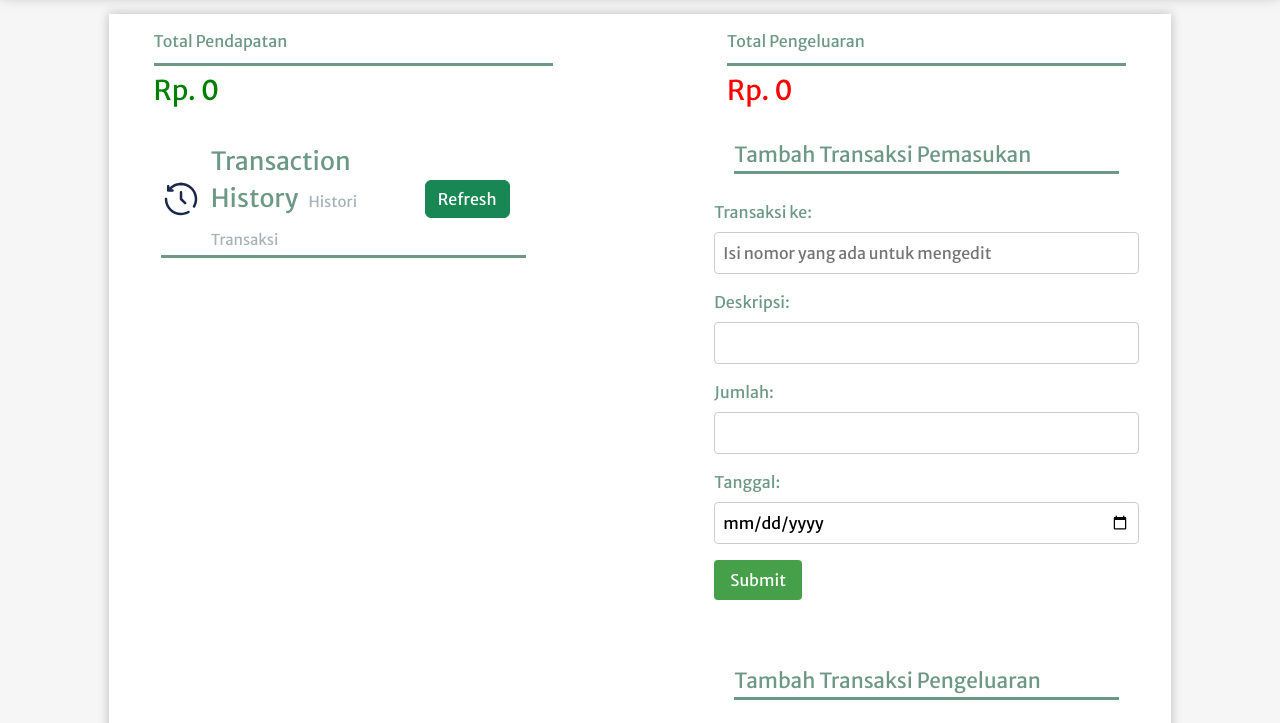
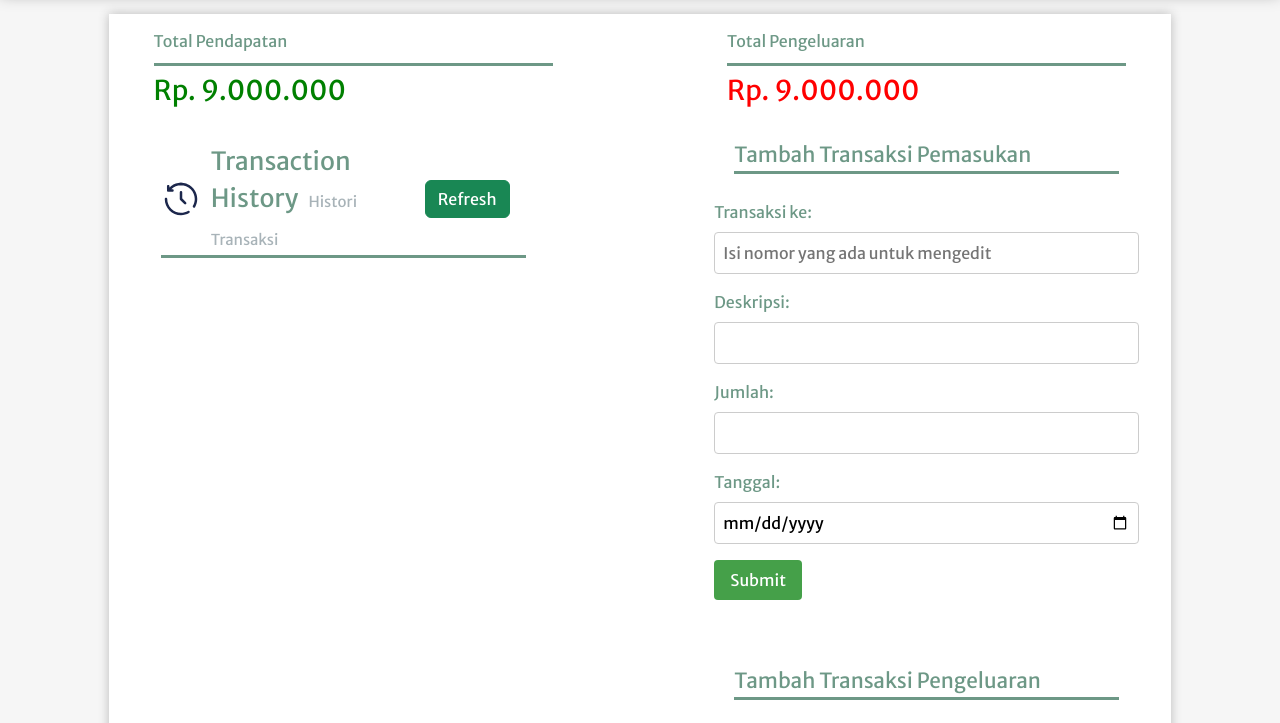
Before and after one commit to chawnima/uang-kita-utspbp, a website with bundled scripts: page p1-form.html in a window 1280 px wide. Shown: the part 70-793 px from the top of the page. Built offline with nearby package versions, Linux system fonts and the light colour scheme.

Commit message:
Add files via upload

```diff
--- a/p1-form.html
+++ b/p1-form.html
@@ -69,7 +69,7 @@
           Total Pendapatan
         </div>
         <div class="duitijo" style="font-size: 1.7rem; margin-left: 3%; max-height: 20px;" id="jumlahTotal">
-          Rp. 0
+          Rp. 9.000.000
         </div>
         <div id="historyContainer" class="history-rill historyp1">
           <div class="history-title historytp1">
@@ -87,7 +87,7 @@
           Total Pengeluaran
         </div>
         <div class="duitmerah" style="font-size: 1.7rem; margin-left: 3%;  max-height: 20px;" id="jumlahKeluar">
-          Rp. 0
+          Rp. 9.000.000
         </div>
         <div class="form">
           <div class="history-title titletambahp1">
```
